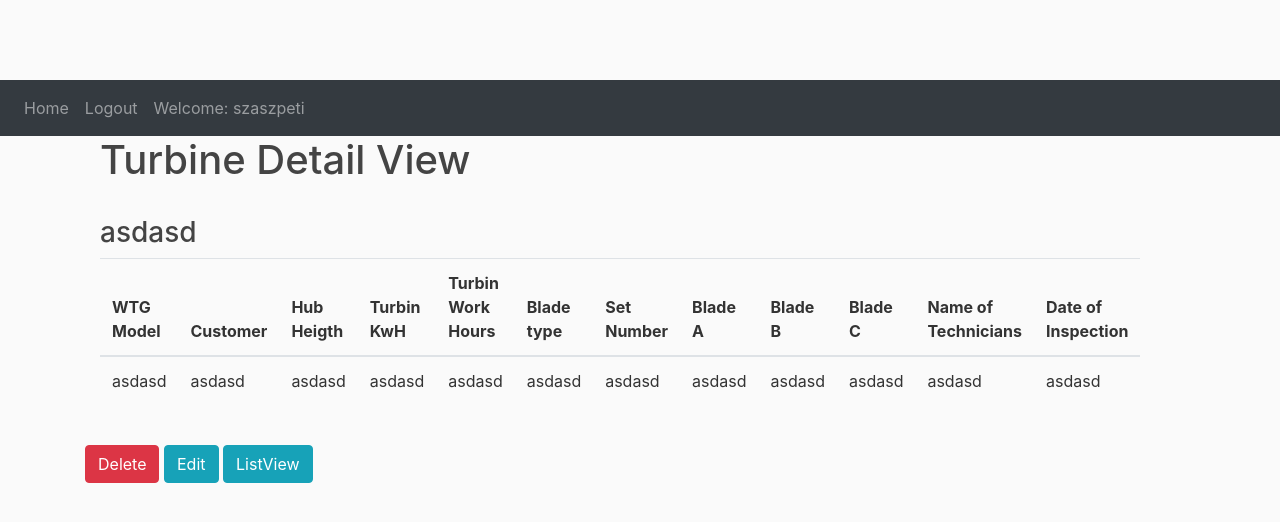
After one commit to szaszpeti/bladework, a Django app: page /bladework/detail/2/ in a window 1280 px wide. The commit adds this page. Shown: the top 522 px of the page. Run offline with Django 3.2, Linux system fonts and the light colour scheme; a user stored in the database is signed in; data comes from the database, SQL or seed files in the repository; both versions use the stored data as it was after the commit; some libraries are stand-ins or nearby versions.

Commit message:
sixth commit

```diff
--- a/bladereport/bladereport/settings.py
+++ b/bladereport/bladereport/settings.py
@@ -26,7 +26,7 @@ SECRET_KEY = 'fupgjc+&cyrfps*jrhn)zgkph9ws7f839x$o@&5!c(xgj)t%2h'
 # SECURITY WARNING: don't run with debug turned on in production!
 DEBUG = True
 
-ALLOWED_HOSTS = ['szaszpeti.pythonanywhere.com']
+ALLOWED_HOSTS = []
 
 
 # Application definition
--- a/bladereport/bladework/models.py
+++ b/bladereport/bladework/models.py
@@ -1,40 +1,65 @@
 from django.db import models
 from django.utils import timezone
 from django.urls import reverse_lazy, reverse
+
+from django.utils.timezone import now
 # Create your models here.
 class Turbine(models.Model):
-    windfarm = models.CharField(max_length=120)
+    windfarm = models.CharField(max_length=120, blank=True)
     wtg_model = models.CharField(max_length=120)
     wtg_number = models.CharField(max_length=120)
-    kwh = models.CharField(max_length=20)
-    turbine_work_hours = models.CharField(max_length=20)
-    hub_heigth  = models.CharField(max_length=120)
-    customer = models.CharField(max_length=120)
+    kwh = models.CharField(max_length=20, blank=True)
+    turbine_work_hours = models.CharField(max_length=20, blank=True)
+    hub_heigth  = models.CharField(max_length=120, blank=True)
+    customer = models.CharField(max_length=120, blank=True)
     blade_type = models.CharField(max_length=120)
-    set_number = models.CharField(max_length=120)
-    blade_a_number = models.CharField(max_length=120)
-    blade_b_number = models.CharField(max_length=120)
-    blade_c_number = models.CharField(max_length=120)
+    set_number = models.CharField(max_length=120, blank=True)
+    blade_a_number = models.CharField(max_length=120, blank=True)
+    blade_b_number = models.CharField(max_length=120, blank=True)
+    blade_c_number = models.CharField(max_length=120, blank=True)
     inspection_period = models.CharField(max_length=120)
-    service_company = models.CharField(max_length=120)
+    service_company = models.CharField(max_length=120, blank=True)
     name_of_technicians = models.CharField(max_length=120)
-    temperature = models.CharField(max_length=20)
-    humidity = models.CharField(max_length=20)
+    temperature = models.CharField(max_length=20, blank=True)
+    humidity = models.CharField(max_length=20, blank=True)
 
     def __str__(self):
         return self.wtg_number
+
+    def get_absolut_url(self):
+        return reverse("bladework:turbine_detail", kwargs={"pk": self.id})
+
+    def get_delete_url(self):
+        return reverse("bladework:turbine_delete", kwargs={"pk": self.id})
+
+    # def get_email_url(self):
+    #     return reverse("meditater:email_formating", kwargs={"pk": self.id})
+
+    # def get_sendingemail_url(self):
+    #     return reverse("meditater:send_email", kwargs={"pk": self.id})
 
 
 class Damage(models.Model):
     turbine = models.ForeignKey(Turbine, related_name="blades", on_delete=models.CASCADE)
     blade = models.CharField(max_length=20)
+    blade_number = models.CharField(max_length=20, null=True)
     finding = models.CharField(max_length=20)
+    inspection_time = models.DateTimeField(default=now, editable=False)
     ps_ss_le_te = models.CharField(max_length=10, null=True)
+    pd_from = models.CharField(max_length=10, null=True)
     damage_type = models.CharField(max_length=60)
     category = models.CharField(max_length=60)
     length = models.CharField(max_length=60)
-    width = models.TextField(max_length=1000, blank=True)
-    inspection_type = models.CharField(max_length=20)
+    width = models.CharField(max_length=10, blank=True)
+
+    INTERNAL = 'INT'
+    EXTERNAL = 'EXT'
+    INSPECTION_TYPE = [(INTERNAL, 'internal'),
+                       (EXTERNAL, 'external')]
+    inspection_type = models.CharField(max_length=3,
+                                       choices=INSPECTION_TYPE,
+                                       default=INTERNAL,
+    )
 
 
     # def __str__(self):
--- /dev/null
+++ b/bladereport/bladework/templates/turbine_detail.html
@@ -0,0 +1,59 @@
+{% extends 'base.html' %}
+
+{% block content %}
+
+<div class="container">
+  <h1>Turbine Detail View</h1> <br>
+    <h3>{{turbine.wtg_number}}</h3>
+
+    <table class="table">
+    <thead>
+      <tr>
+        <th>WTG Model</th>
+           <th>Customer</th>
+        <th>Hub Heigth</th>
+           <th>Turbin KwH</th>
+          <th>Turbin Work Hours</th>
+           <th>Blade type</th>
+          <th>Set Number</th>
+          <th>Blade A</th>
+          <th>Blade B</th>
+          <th>Blade C</th>
+          <th>Name of Technicians</th>
+            <th>Date of Inspection</th>
+      </tr>
+    </thead>
+    <tbody>
+      <tr>
+
+          <td>{{turbine.wtg_model}}</td>
+           <td>{{turbine.customer}}</td>
+           <td>{{turbine.hub_heigth}}</td>
+           <td>{{turbine.kwh}}</td>
+          <td>{{turbine.turbine_work_hours}}</td>
+           <td>{{turbine.blade_type}}</td>
+           <td>{{turbine.set_number}}</td>
+           <td>{{turbine.blade_a_number}}</td>
+          <td>{{turbine.blade_b_number}}</td>
+          <td>{{turbine.blade_c_number}}</td>
+          <td>{{turbine.name_of_technicians}}</td>
+          <td>{{turbine.inspection_period }}</td>
+
+      </tr>
+
+
+
+    </tbody>
+  </table>
+  </div>
+
+    <br>
+
+    <a class="btn btn-danger" href="{{turbine.get_delete_url}}">Delete</a>
+    <a class="btn btn-info" href="{% url 'bladework:turbine_edit' pk=object.pk%}">Edit</a>
+    <a class="btn btn-info" href="{% url 'bladework:turbine_list_view'%}">ListView</a>
+
+
+
+</div>
+{% endblock %}
--- a/bladereport/bladework/urls.py
+++ b/bladereport/bladework/urls.py
@@ -1,6 +1,6 @@
 from django.urls import path, include
 from . import views
-from .views import (HomeView, TurbineCreateView, DamageCreateView, PhotoView)
+from .views import (HomeView, TurbineCreateView, DamageCreateView, PhotoView,TurbineListView, TurbineDeleteView, TurbineDetailView,TurbineUpdateView)
 
 app_name = 'bladework'
 
@@ -8,13 +8,15 @@ urlpatterns = [
     path('', HomeView.as_view(), name='home'),
     path('getturbinedata', TurbineCreateView.as_view(), name='get_turbine_data'),
     path('getdamage', DamageCreateView.as_view(), name='damage'),
-    path('takephoto', PhotoView.as_view(), name='take_photo')
+    path('takephoto', PhotoView.as_view(), name='take_photo'),
+    path('turbinelist', TurbineListView.as_view(), name='turbine_list_view'),
     # path('list/', MeditaterListView.as_view(), name='meditater_list'),
-    # path('detail/<int:pk>/', MeditaterDetailView.as_view(), name='meditater_detail'),
-    # path('delete/<int:pk>/', MeditaterDeleteView.as_view(), name='meditater_delete'),
-    # path('edit/<int:pk>/', MeditaterUpdateView.as_view(), name='meditater_edit'),
+    path('detail/<int:pk>/', TurbineDetailView.as_view(), name='turbine_detail'),
+    path('delete/<int:pk>/', TurbineDeleteView.as_view(), name='turbine_delete'),
+    path('edit/<int:pk>/', TurbineUpdateView.as_view(), name='turbine_edit'),
     # path('create/', MeditaterCreateView.as_view(), name='meditater_create'),
-    # path('find_index/', views.find_index, name='find_index'),
+    path('find_index/', views.find_index, name='find_index'),
+    path('photo_upload/', views.photo_upload, name='photo_upload'),
     # #path('find_index/', FindView.as_view(), name='find_index'),
     # path('email_formating/<int:pk>', views.email_view, name='email_formating'),
     # # path('export_to_excel/', views.export_to_excel, name='export_to_excel'),
--- a/bladereport/bladework/views.py
+++ b/bladereport/bladework/views.py
@@ -52,3 +52,56 @@ class PhotoView(TemplateView):
     # def meditaters(self):
     #     return Meditater.objects.all()
     #!!!!USE "VIEW.MEDITATERS" on the template
+
+class TurbineListView(LoginRequiredMixin, ListView):
+    model = Turbine
+    ordering = ["wtg_number"]
+    template_name = "turbinelist_view.html"
+    #context_object_name = 'post'#
+
+class TurbineDeleteView(LoginRequiredMixin, DeleteView):
+    model = Turbine
+    template_name = "turbine_delete.html"
+    success_url = reverse_lazy('bladework:turbine_list_view')
+
+class TurbineDetailView(LoginRequiredMixin, DetailView):
+    model = Turbine
+    template_name = "turbine_detail.html"
+
+class TurbineUpdateView(LoginRequiredMixin, UpdateView):
+    model = Turbine
+    template_name = "turbine_edit.html"
+    fields = '__all__'
+    success_url = reverse_lazy('bladework:turbine_list_view')
+
+def find_index(request):
+    print ("THis is the request from find", request)
+    queryset_list = Turbine.objects.all().order_by("wtg_number")
+
+
+    query = request.GET.get("q")
+    print (query)
+    if query:
+        queryset_list = queryset_list.filter(
+            Q(wtg_number__icontains=query) |
+            Q(windfarm__icontains=query) |
+            Q(name_of_technicians__icontains=query)
+
+
+        ).distinct()
+        number_found = len(queryset_list)
+
+        return render(request, 'query_result.html', {'queryset': queryset_list, "query":query, "number":number_found})
+
+
+def photo_upload(request):
+    if request.method == 'POST':
+        form = DocumentForm(request.POST, request.FILES)
+        if form.is_valid():
+            form.save()
+            return redirect('home')
+    else:
+        form = DocumentForm()
+    return render(request, 'core/model_form_upload.html', {
+        'form': form
+    })
```
Also changed, not shown: bladereport/bladework/templates/index.html (+6 -4 lines), bladereport/bladework/templates/query_result.html (added, +75 -0 lines), bladereport/bladework/templates/takephoto.html (+6 -20 lines), bladereport/bladework/templates/turbine_delete.html (added, +19 -0 lines), bladereport/bladework/templates/turbine_edit.html (added, +15 -0 lines), bladereport/bladework/templates/turbinelist_view.html (added, +64 -0 lines), bladereport/bladework/migrations/0003_auto_20191009_1944.py (added), bladereport/bladework/migrations/0004_auto_20191009_1947.py (added), bladereport/bladework/migrations/0005_damage_inspection_time.py (added), bladereport/bladework/migrations/0006_auto_20191009_2140.py (added), bladereport/db.sqlite3.
